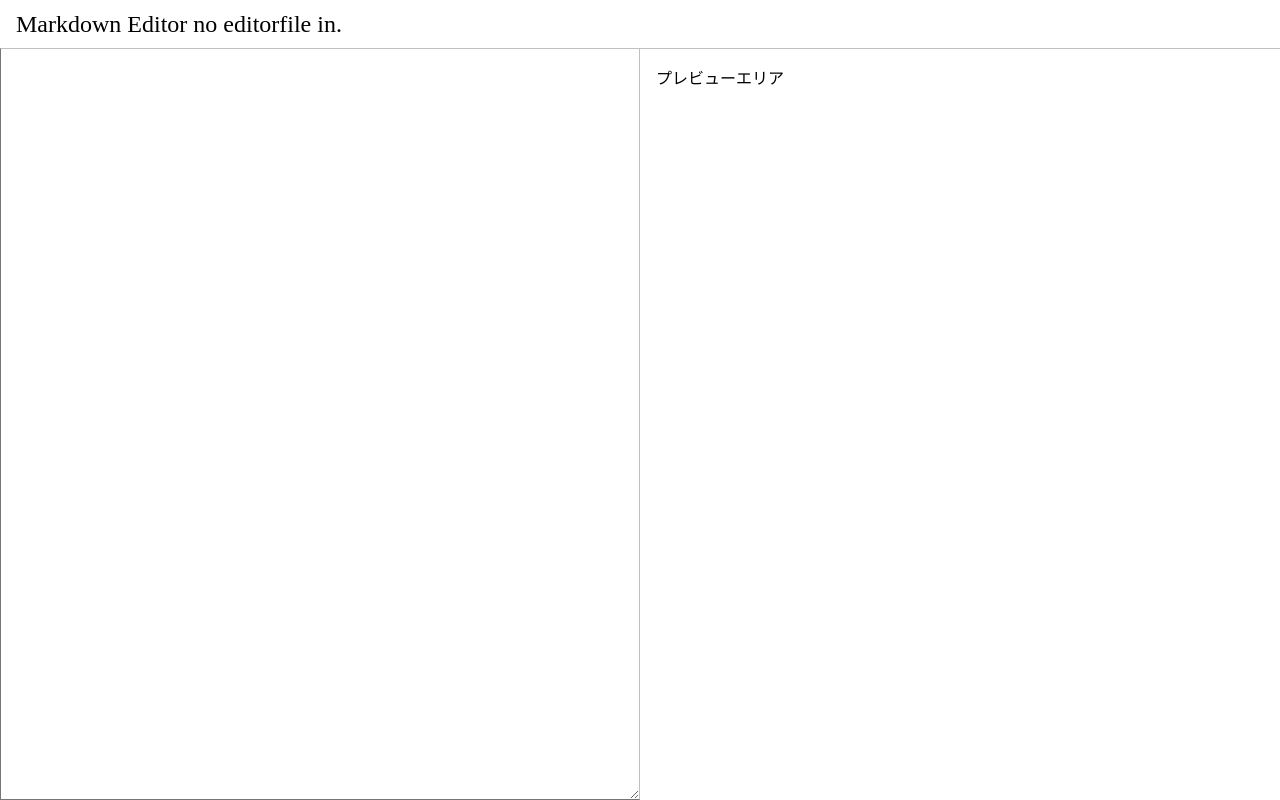
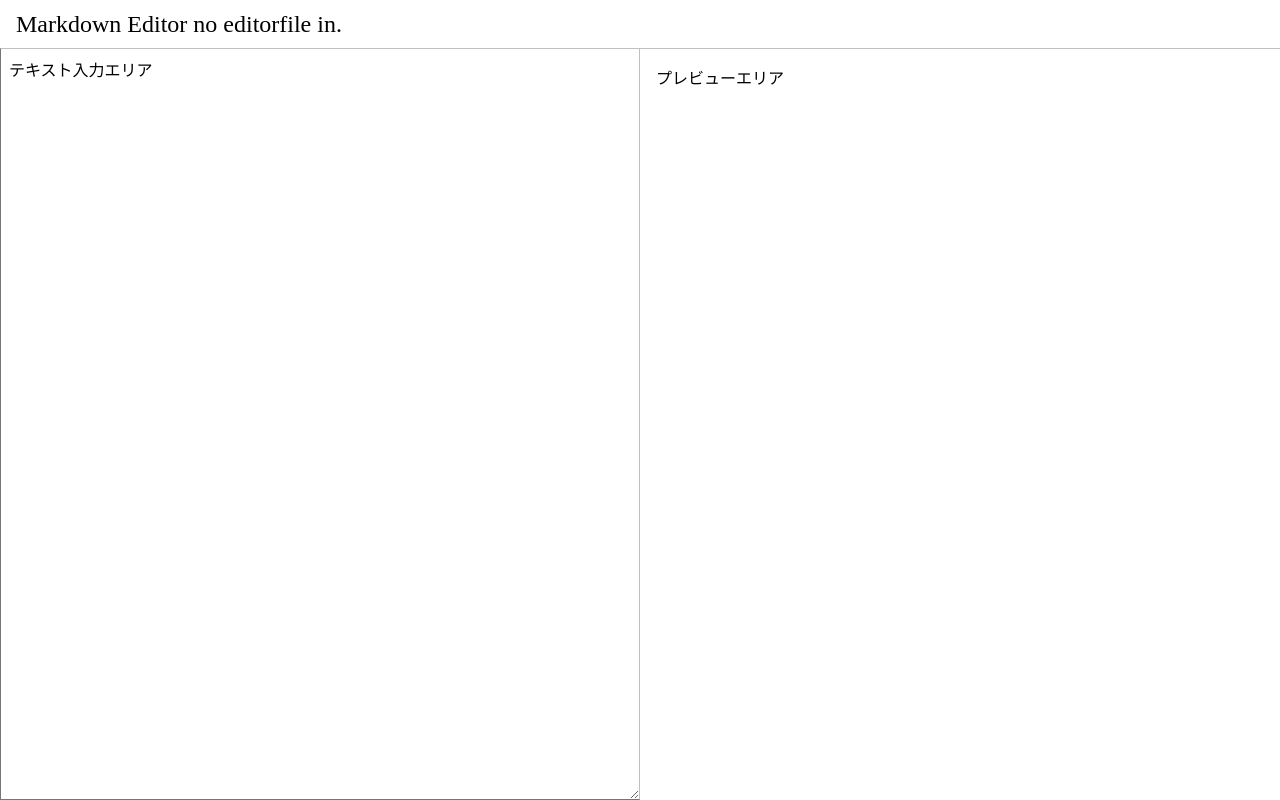
Before and after one commit to toshiki16/markdown-editor, a React app: page / in a window 1280 px wide. Built offline with nearby package versions, Linux system fonts and the light colour scheme.

Commit message:
7回目のコミット

```diff
--- a/src/pages/editor.tsx
+++ b/src/pages/editor.tsx
@@ -1,5 +1,7 @@
 import * as React from 'react'
 import styled from 'styled-components'
+
+// const { useState } = React
 
 const Header = styled.header`
   font-size: 1.5rem;
@@ -43,13 +45,15 @@ const Preview = styled.div`
   width: 50vw;
 `
 export const Editor: React.FC = () => {
+
+
     return (
         <>
             <Header>
                 Markdown Editor no editorfile in.
             </Header>
             <Wrapper>
-                <TextArea Value="テキスト入力エリア" />
+                <TextArea value="テキスト入力エリア" />
                 <Preview>プレビューエリア</Preview>
             </Wrapper>
         </>
```
Also changed, not shown: 1 other file (tests, documents, lock files or other folders).
